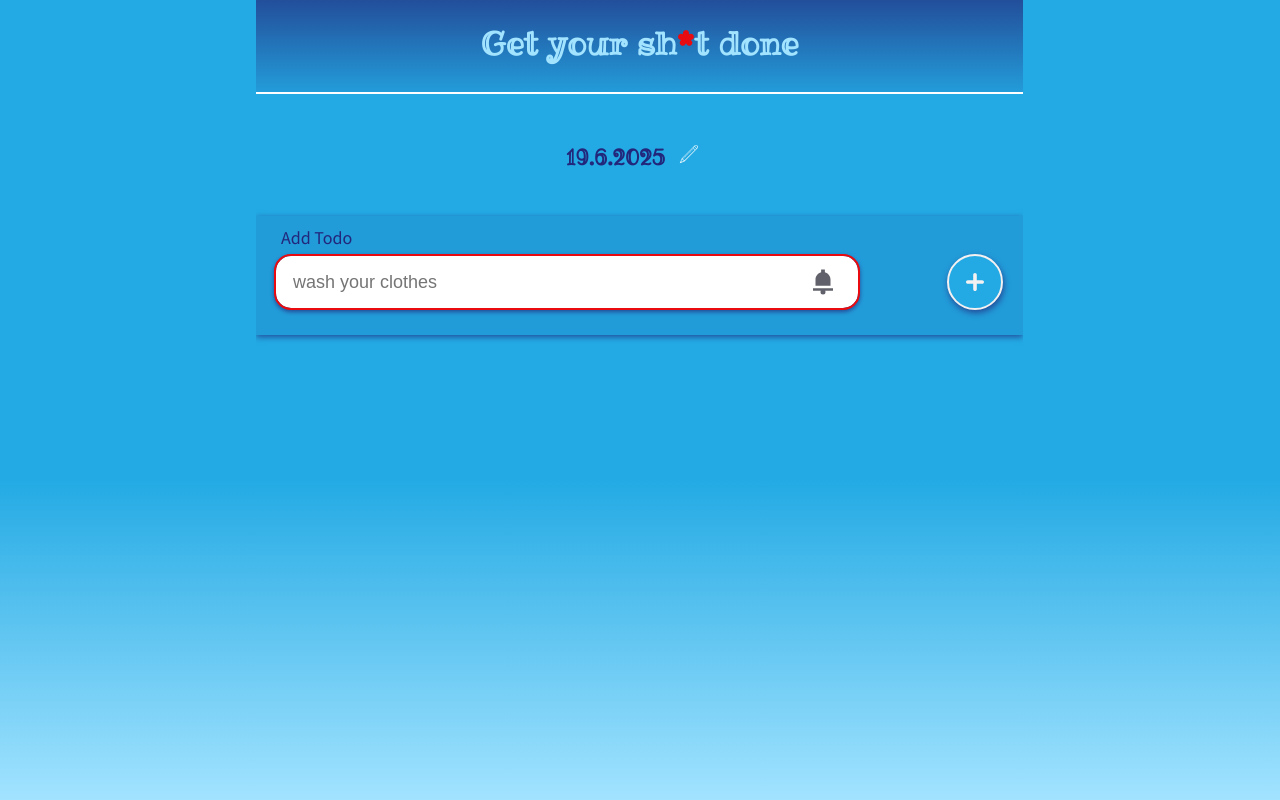
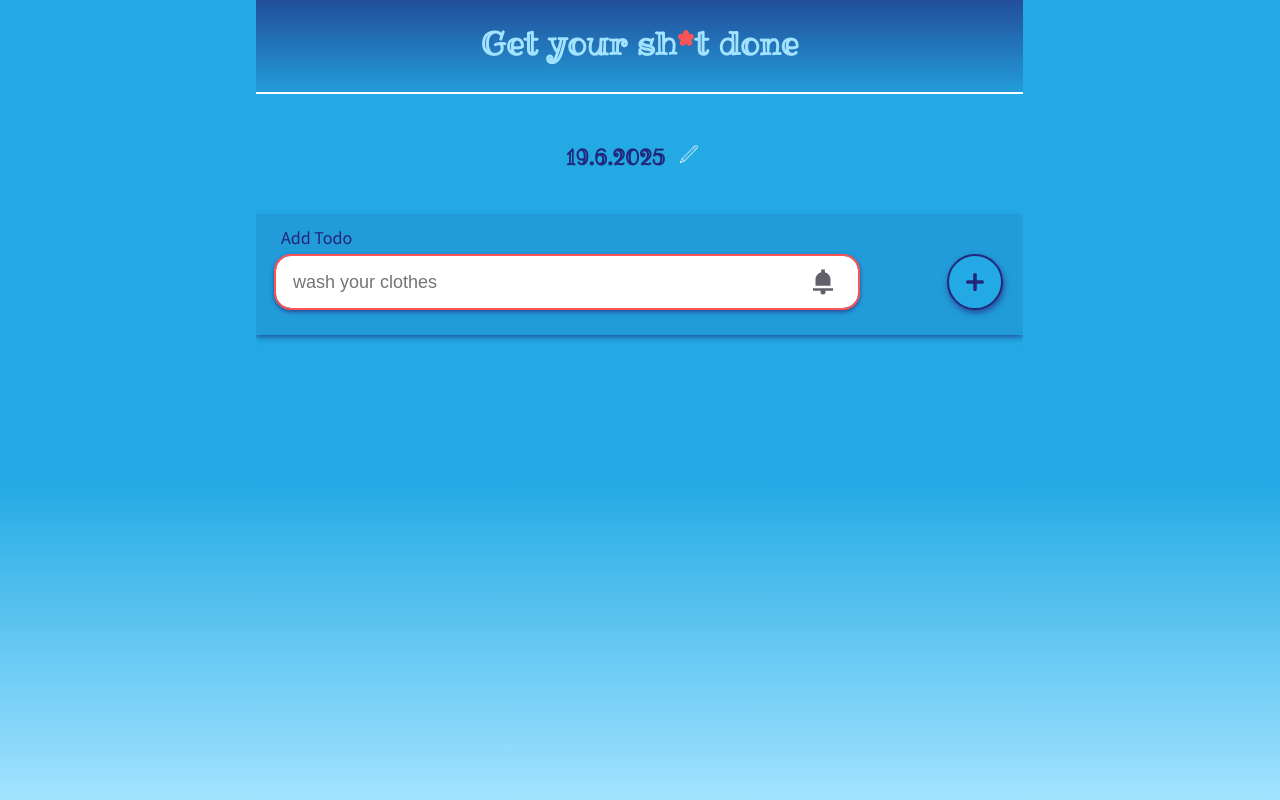
Before and after one commit to katja-roehlig/TODO-List-React, a React (Vite) app: page / in a window 1280 px wide. Built offline with nearby package versions, Linux system fonts and the light colour scheme.

Commit message:
change font color

```diff
--- a/src/index.css
+++ b/src/index.css
@@ -13,7 +13,7 @@ html {
   --font-color-light: #ffffff;
   --font-color-dark: #22277b;
   --font-color-done: #61616b;
-  --accent-color: #e90b0f;
+  --accent-color: #fb5457;
   --accent-color-light: #fb9394;
   --secondary-color-light: #f3f1f1;
   --secondary-color-dark: #dcecee;
--- a/src/styles/Button.module.css
+++ b/src/styles/Button.module.css
@@ -10,8 +10,8 @@
 
 .primary {
   background-color: var(--bg-color-dark);
-  border: 2px solid var(--secondary-color-light);
-  color: var(--secondary-color-light);
+  border: 2px solid var(--primary-color);
+  color: var(--primary-colort);
   display: flex;
   justify-content: center;
   align-items: center;
--- a/src/styles/List.module.css
+++ b/src/styles/List.module.css
@@ -27,7 +27,7 @@
 }
 .prio {
   background-color: var(--accent-color);
-  color: var(--font-color-light);
+  /*  color: var(--font-color-light); */
   border-radius: 15px;
   border: none;
   filter: drop-shadow(0px 2px 2px var(--primary-color-transparent-dark));
```
